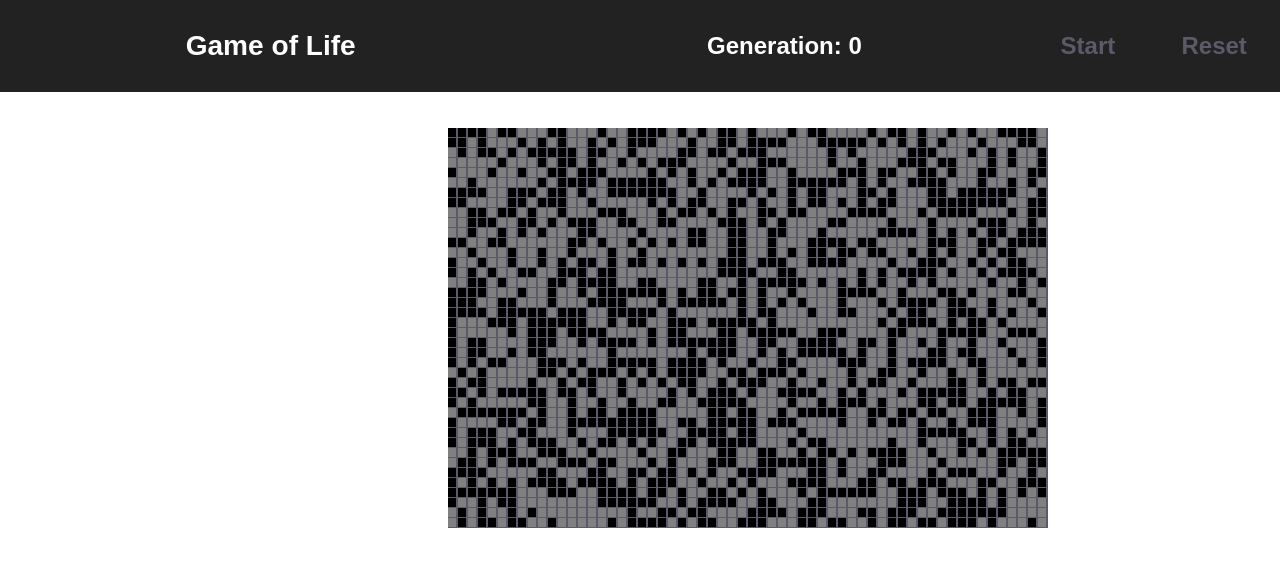
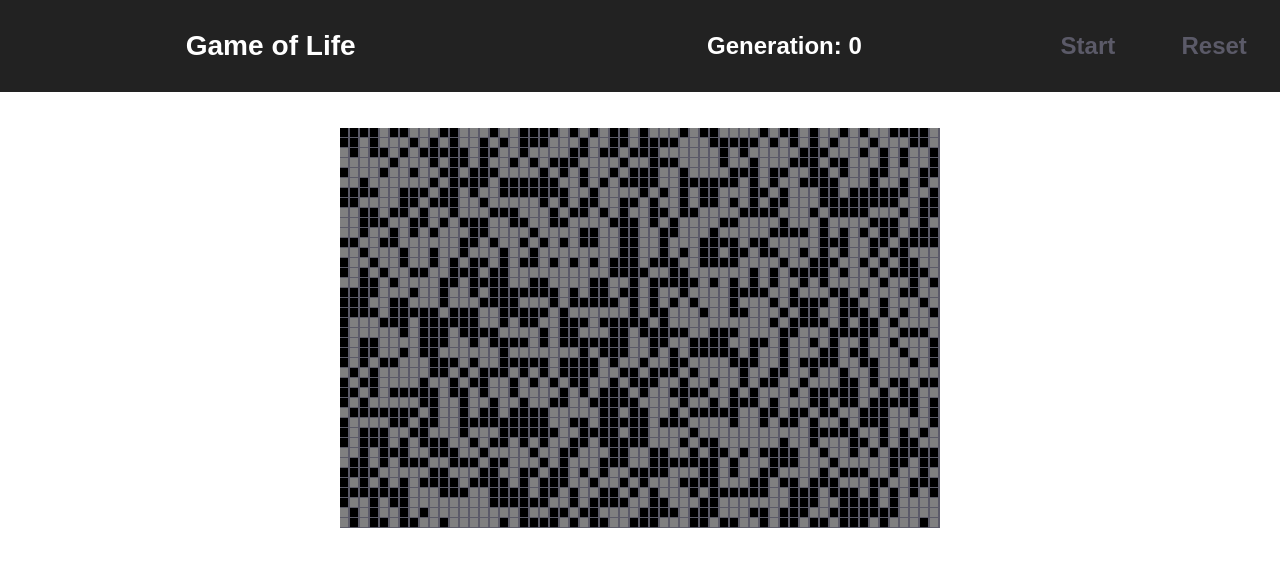
Before and after one commit to Cameron-Grams/Life, a React (Create React App) app: page / in a window 1280 px wide. Shown: the top 566 px of the page. Built offline with nearby package versions, Linux system fonts and the light colour scheme.

Commit message:
work on the timer

```diff
--- a/src/containers/GameWorld/GameWorld.css
+++ b/src/containers/GameWorld/GameWorld.css
@@ -5,5 +5,5 @@
 
 .css-gameWorldInnerDiv{
     margin: auto;
-    width: 30%;
+    width: 600px;
 }
```
